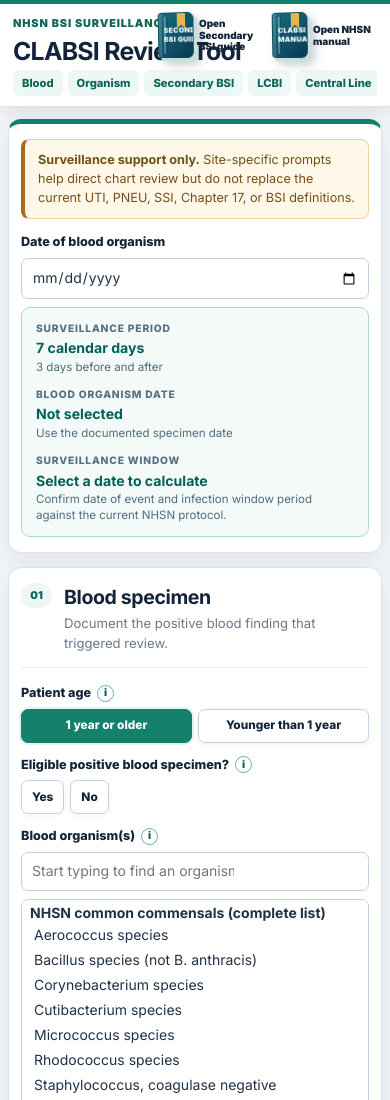
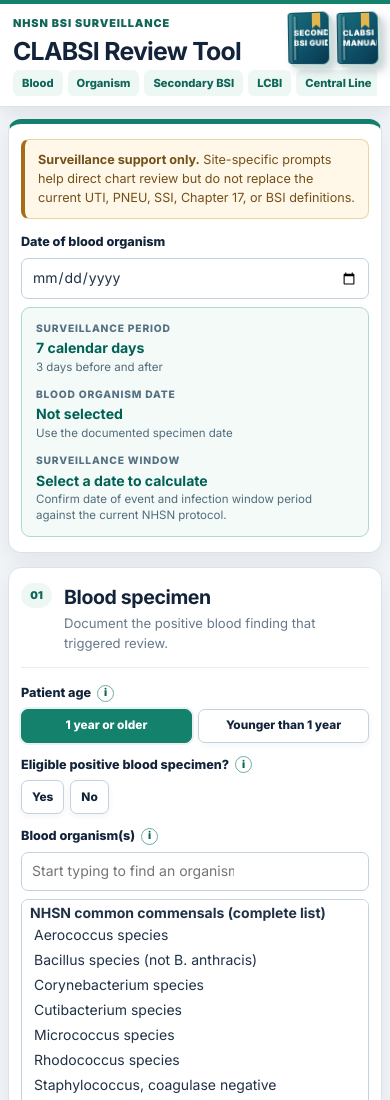
Before and after one commit to NurseChantel/CLABSI-NHSN-REVIEW, a plain HTML site: page index.html in a window 390 px wide. Shown: the top 1100 px of the page. Drawn offline with Linux system fonts and the light colour scheme.

Commit message:
Simplify header resource book buttons

```diff
--- a/index.html
+++ b/index.html
@@ -19,20 +19,18 @@
     </div>
 
     <div class="header-resource-actions">
-      <button id="openSecondaryGuide" class="manual-book" type="button" aria-haspopup="dialog" aria-controls="secondaryGuideDialog">
+      <button id="openSecondaryGuide" class="manual-book" type="button" aria-label="Open Secondary BSI guide" aria-haspopup="dialog" aria-controls="secondaryGuideDialog">
         <span class="manual-book-cover" aria-hidden="true">
           <span class="manual-book-mark"></span>
           <span class="manual-book-title">Secondary<br>BSI Guide</span>
         </span>
-        <span class="manual-book-label">Open Secondary BSI guide</span>
       </button>
 
-      <button id="openManual" class="manual-book" type="button" aria-haspopup="dialog" aria-controls="manualDialog">
+      <button id="openManual" class="manual-book" type="button" aria-label="Open NHSN manual" aria-haspopup="dialog" aria-controls="manualDialog">
         <span class="manual-book-cover" aria-hidden="true">
           <span class="manual-book-mark"></span>
           <span class="manual-book-title">CLABSI<br>Manual</span>
         </span>
-        <span class="manual-book-label">Open NHSN manual</span>
       </button>
     </div>
 
--- a/style.css
+++ b/style.css
@@ -71,8 +71,8 @@ button{cursor:pointer}
   position:relative;
   display:grid;
   place-items:center;
-  width:45px;
-  height:57px;
+  width:52px;
+  height:66px;
   overflow:hidden;
   border:1px solid #0c4f63;
   border-radius:3px 6px 6px 3px;
@@ -93,8 +93,7 @@ button{cursor:pointer}
   box-shadow:2px 0 rgba(0,0,0,.12);
 }
 .manual-book-mark{position:absolute;top:0;right:7px;width:8px;height:15px;background:#e5b54d;clip-path:polygon(0 0,100% 0,100% 100%,50% 77%,0 100%)}
-.manual-book-title{margin-left:5px;color:#fff;font-size:.54rem;line-height:1.18;letter-spacing:.04em;text-transform:uppercase}
-.manual-book-label{font-size:.72rem;line-height:1.2}
+.manual-book-title{margin-left:5px;color:#fff;font-size:.6rem;line-height:1.18;letter-spacing:.04em;text-transform:uppercase}
 .manual-book:hover .manual-book-cover,.manual-book:focus-visible .manual-book-cover{box-shadow:4px 4px 0 #b5dacf,8px 8px 14px rgba(17,48,70,.3),inset 3px 0 rgba(255,255,255,.17);transform:perspective(180px) rotateY(-15deg) rotateZ(-2deg) translateY(-2px)}
 .manual-book:focus-visible{outline:3px solid rgba(20,129,109,.3);outline-offset:4px;border-radius:6px}
 .app-header h1{
@@ -376,9 +375,8 @@ input[type="text"]:focus,input[type="date"]:focus,select:focus{border-color:var(
   .app-header{padding:11px 13px 8px}
   .header-resource-actions{top:9px;right:13px;gap:9px}
   .manual-book{gap:6px}
-  .manual-book-cover{width:35px;height:45px}
-  .manual-book-title{font-size:.43rem}
-  .manual-book-label{max-width:64px;font-size:.62rem}
+  .manual-book-cover{width:40px;height:51px}
+  .manual-book-title{font-size:.48rem}
   .header-copy{display:none}
   .page-shell{padding:12px 8px 30px}
   .review-card{padding:15px 12px}
@@ -390,7 +388,6 @@ input[type="text"]:focus,input[type="date"]:focus,select:focus{border-color:var(
   .site-button-grid{grid-template-columns:repeat(2,minmax(0,1fr))}
   .source-review-heading{align-items:flex-start;flex-direction:column}
   .secondary-card .section-heading{padding-right:92px}
-  .secondary-guide-book .manual-book-label{display:none}
   .wide-choice button{min-width:0;flex:1 1 150px}
   .manual-dialog{width:calc(100vw - 16px);height:calc(100vh - 16px)}
   .manual-dialog-header{padding:10px 12px}
```
